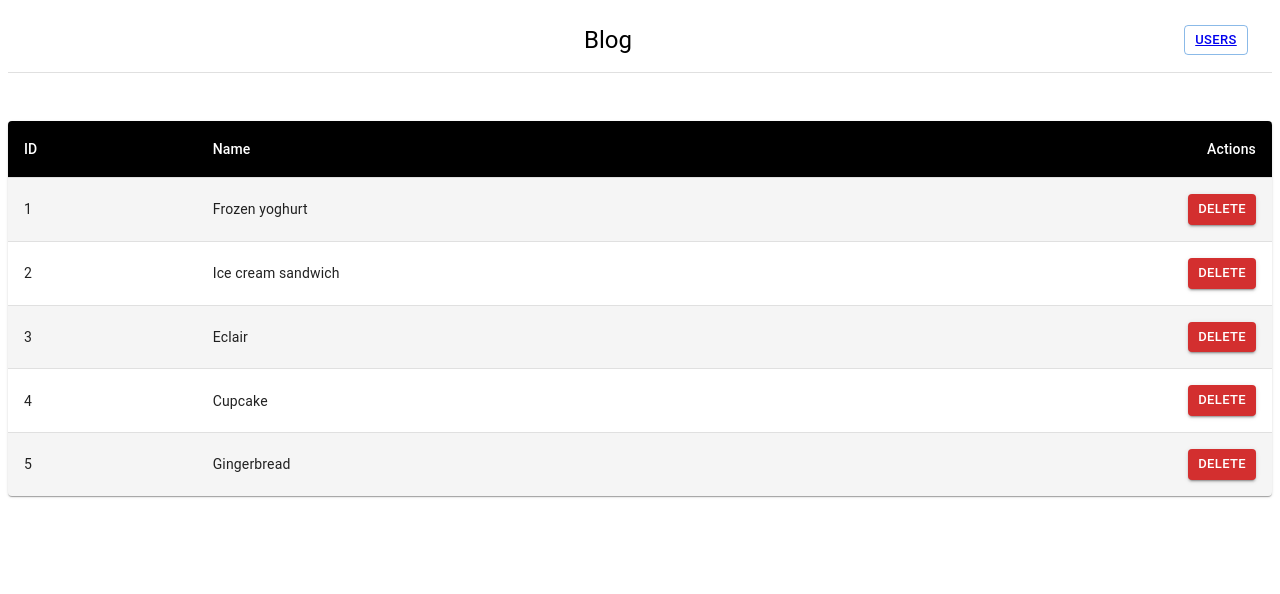
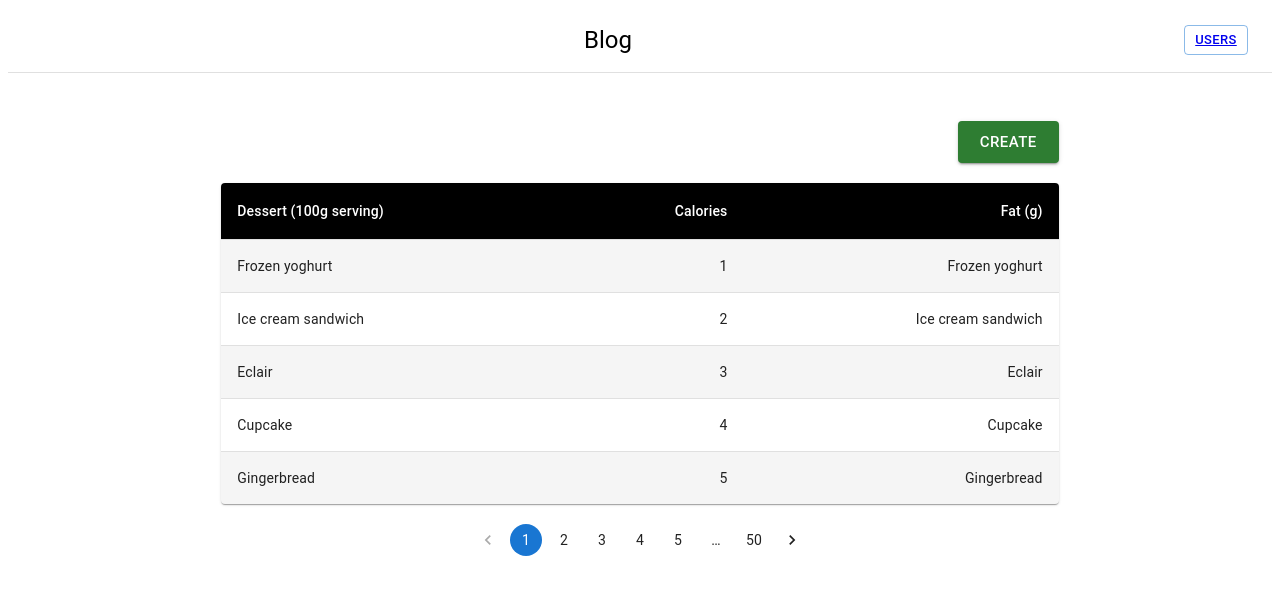
Before and after one commit to eslamelkholy/blogs, a React (Create React App) app in the folder client/: page /postDetails/1 in a window 1280 px wide. Both pictures are taken after a click on the button "USERS". Shown: the top 594 px of the page. Built offline with nearby package versions, Linux system fonts and the light colour scheme.

Commit message:
Edit users table UI

```diff
--- a/client/src/components/Button/Standard/index.tsx
+++ b/client/src/components/Button/Standard/index.tsx
@@ -4,7 +4,7 @@ import Button from '@mui/material/Button';
 export default function Standard() {
   return (
     <React.Fragment>
-      <Button variant='outlined' size='small' color='success'>
+      <Button variant='contained' size='large' color='success'>
         Create
       </Button>
     </React.Fragment>
--- a/client/src/components/Post/index.tsx
+++ b/client/src/components/Post/index.tsx
@@ -27,7 +27,7 @@ export default function FeaturedPost(props: FeaturedPostProps) {
 
   return (
     <Grid item xs={12} md={8}>
-      <CardActionArea component='a' href='#'>
+      <CardActionArea component='a'>
         <Card sx={{ display: 'flex' }}>
           <CardContent sx={{ flex: 1 }}>
             <CardHeader
--- a/client/src/container/PostDetails/index.tsx
+++ b/client/src/container/PostDetails/index.tsx
@@ -20,7 +20,10 @@ const theme = createTheme();
 export default function BlogDetails(props: any) {
   const [role, setRole] = useState({ role: 'user' });
   const { id } = useParams();
-  console.log({ id });
+
+  useEffect(() => {
+    // call api
+  }, []);
 
   useEffect(() => {
     const userRole = JSON.parse(localStorage.getItem('role') as any);
--- a/client/src/container/User/index.tsx
+++ b/client/src/container/User/index.tsx
@@ -1,13 +1,16 @@
 import { styled } from '@mui/material/styles';
-import Table from '@mui/material/Table';
 import TableBody from '@mui/material/TableBody';
 import TableCell, { tableCellClasses } from '@mui/material/TableCell';
 import TableContainer from '@mui/material/TableContainer';
 import TableHead from '@mui/material/TableHead';
 import TableRow from '@mui/material/TableRow';
+import Table from '@mui/material/Table';
+
 import Paper from '@mui/material/Paper';
-import ActionButtons from '../../components/Button/ActionButtons';
 import Standard from '../../components/Button/Standard';
+import Pagination from '@mui/material/Pagination';
+import Box from '@mui/material/Box';
+import Grid from '@mui/material/Unstable_Grid2';
 
 const StyledTableCell = styled(TableCell)(({ theme }) => ({
   [`&.${tableCellClasses.head}`]: {
@@ -43,29 +46,44 @@ const rows = [
 
 export default function CustomizedTables() {
   return (
+    <>
+      <Box sx={{ flexGrow: 1 }}>
+        <Grid container spacing={2}>
+          <Grid xs={2}></Grid>
+          <Grid xs={8}>
+            <div style={{ display: 'flex', justifyContent: 'flex-end', marginBottom: '20px' }}>
+              <Standard />
+            </div>
             <TableContainer component={Paper}>
               <Table sx={{ minWidth: 700 }} aria-label='customized table'>
                 <TableHead>
                   <TableRow>
-            <StyledTableCell>ID</StyledTableCell>
-            <StyledTableCell>Name</StyledTableCell>
-            <StyledTableCell align='right'>Actions</StyledTableCell>
+                    <StyledTableCell>Dessert (100g serving)</StyledTableCell>
+                    <StyledTableCell align='right'>Calories</StyledTableCell>
+                    <StyledTableCell align='right'>Fat&nbsp;(g)</StyledTableCell>
                   </TableRow>
                 </TableHead>
                 <TableBody>
                   {rows.map((row) => (
                     <StyledTableRow key={row.name}>
                       <StyledTableCell component='th' scope='row'>
-                {row.id}
+                        {row.name}
                       </StyledTableCell>
-              <StyledTableCell>{row.name}</StyledTableCell>
-              <StyledTableCell align='right'>
-                <ActionButtons />
-              </StyledTableCell>
+                      <StyledTableCell align='right'>{row.id}</StyledTableCell>
+                      <StyledTableCell align='right'>{row.name}</StyledTableCell>
                     </StyledTableRow>
                   ))}
                 </TableBody>
               </Table>
             </TableContainer>
+          </Grid>
+          <Grid xs={2}></Grid>
+        </Grid>
+      </Box>
+
+      <div style={{ display: 'flex', justifyContent: 'center', margin: '20px' }}>
+        <Pagination count={50} color='primary' />
+      </div>
+    </>
   );
 }
```
Lines whose indentation alone changed are shown as unchanged.
